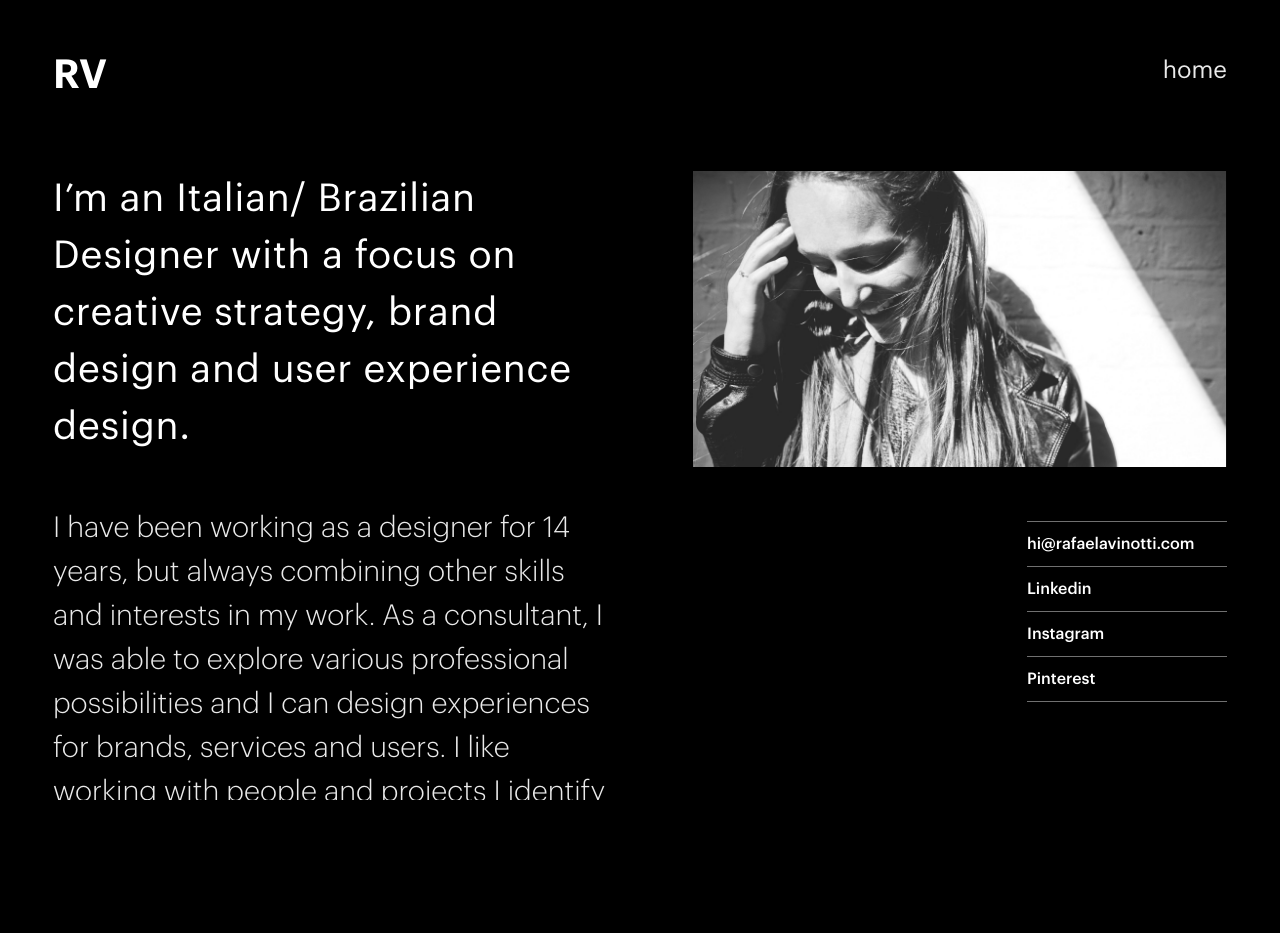
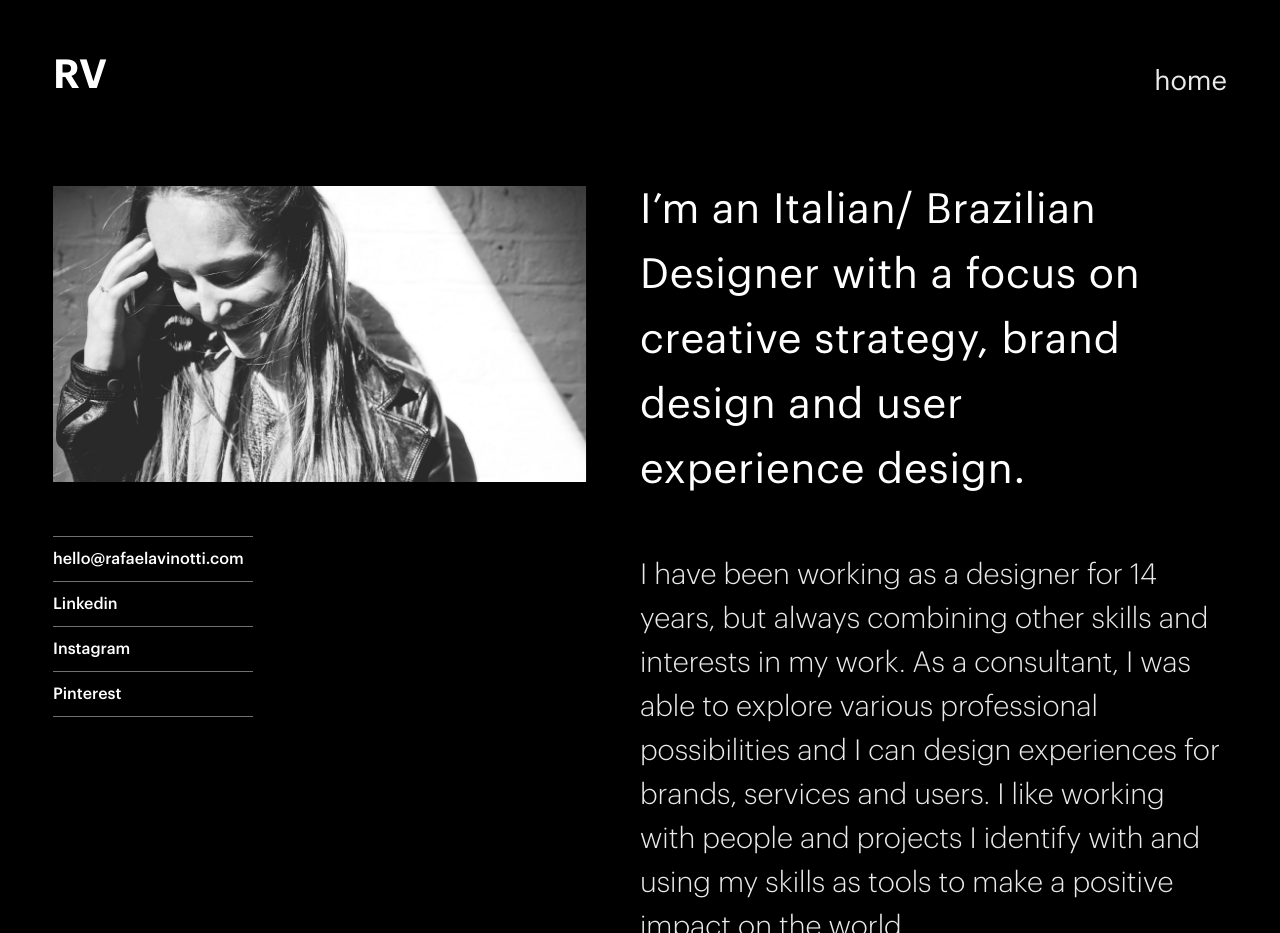
Before and after one commit to dvidotti/rafaela_coming_soon, a React (Create React App) app: page /about in a window 1280 px wide. Before the commit the page ends 800 px from the top, so only its background shows below. Built offline with nearby package versions, Linux system fonts and the light colour scheme.

Commit message:
Change columns in about page

```diff
--- a/src/components/About/About.css
+++ b/src/components/About/About.css
@@ -1,5 +1,18 @@
 .body-about {
   display: flex;
+}
+
+.nav-bar {
+  display: flex;
+  width: 100%;
+  justify-content: space-between;
+}
+.left-nav {
+  padding: 53px 0px 0px 53px;
+}
+
+.right-nav {
+  padding: 53px 53px 0px 0px;
 }
 
 .about-container {
@@ -10,14 +23,17 @@
 
 .right-container-about {
   width: 50%;
-  height: 100vh;
+  /* height: 100vh; */
 }
 
 .about-scroll-section {
-  padding: 53px;
-  padding-right: 30px;
+  padding: 53px 53px 53px 0px;
+  margin-top: -8px;
 }
 
+.bottom-right-desktop{
+  padding-right: 83px;
+}
 .right-inner-container-about {
   padding: 53px;
 }
@@ -32,7 +48,7 @@
 
 .list-outer-container {
   display: flex;
-  justify-content: flex-end;
+  justify-content: flex-start;
   padding-top: 50px;
 }
 
@@ -42,9 +58,9 @@
 
 .big-text {
   letter-spacing: 0.84px;
-  font-size: 2.4rem;
+  font-size: 2.6rem;
   font-weight: 350;
-  line-height: 57px;
+  line-height: 65px;
 }
 
 .links-rows {
@@ -76,6 +92,14 @@
   display: none;
 }
 
+.hide-on-desktop {
+  display: none;
+}
+
+.padTop10{
+  padding-top: 10px;
+}
+
 @media screen and (max-width: 600px) {
   .body-about{
     padding: 0px;
@@ -96,8 +120,16 @@
   }
 
   .right-inner-container-about {
-    padding: 16px;
-    padding-top: 0;
+    padding: 0px;
+    padding-top: 20px;
+  }
+
+  .left-nav {
+    padding: 53px 0px 0px 16px;
+  }
+
+  .bottom-right-desktop {
+    padding: 0px;
   }
 
   .big-text {
@@ -142,7 +174,11 @@
     padding-bottom: 30px;
   }
 
-  .list-outer-container {
-    padding-top: 10px;
+  .list-block {
+    padding-top: 20px;
+  }
+
+  .hide-on-desktop {
+    display: block;
   }
 }
--- a/src/components/About/About.js
+++ b/src/components/About/About.js
@@ -1,4 +1,4 @@
-import React from 'react';
+import React, {useState, useRef} from 'react';
 import {useHistory} from 'react-router-dom';
 
 import './About.css'
@@ -9,65 +9,38 @@ import ListWithTitle from './components/ListWithTitle/ListWithTitle'
 const About = (props) => {
   let history = useHistory()
 
+
   const sendToHome = () => {
     history.push('/')
   }
 
+
   return(
-     <main className="body-about">
-      <section className="about-container">
-        <div className="about-scroll-section">
-          <div className="width50">
-            <div className="logo nav-container mobile-version">
+    <React.Fragment>
+      <div className="nav-bar">
+        <div className="logo nav-container left-nav mobile-version">
           <span onClick={() => sendToHome()} className="nav-link white">RV</span>
           {/* <span onClick={() => sendToHome()} className="nav-link white">home</span> */}
         </div>
-            <div className="about-picture-container show-in-mobile paddingMob">
-              <img className="image-about" src='rafa_pic.png' alt="Rafaela Portrait"/>
-            </div>
-            <div className="bottom-space">
-              <span className="big-text">
-              I’m an Italian/ Brazilian Designer with a focus on creative strategy,
-              brand design and user experience design.
-              </span>
-            </div>
-            <div className="bottom-space">
-              <span className="medium-text">
-                I have been working as a designer for 14 years,
-                but always combining other skills and interests
-                in my work. As a consultant, I was able to
-                explore various professional possibilities and
-                I can design experiences for brands, services and users.
-                I like working with people and projects I identify
-                with and using my skills as tools to make a positive
-                impact on the world.
-              </span>
-            </div>
-            <div className="list-block">
-              {blockList.map((i, idx) =>
-                <ListWithTitle key={idx} block={i}/>
-              )}
+        <div className="nav-container right-nav hide-on-mobile">
+          <div onClick={() => sendToHome()} className="nav-link side-nav nav-container hide-on-mobile">
+            <span className="nav-link padTop10">home</span>
           </div>
         </div>
       </div>
-      </section>
-      <section className="right-container-about">
-        <div className="right-inner-container-about">
-          <div className="nav-container hide-on-mobile">
-            <div onClick={() => sendToHome()} className="nav-link side-nav nav-container hide-on-mobile">
-              <span className="nav-link">home</span>
-            </div>
-          </div>
+      <section className="body-about">
+        <section  className="right-container-about">
+          <div  className="right-inner-container-about">
             <div className="about-picture-container hide-on-mobile">
               <img className="image-about" src='rafa_pic.png' alt="Rafaela Portrait"/>
             </div>
-          <div className="list-outer-container">
+            <div className="list-outer-container hide-on-mobile">
               <div className="list-inner-container">
                 <div className="links-rows">
                   <a
                     href="mailto:hi@rafaelavinotti.com"
                     className="link">
-                  hi@rafaelavinotti.com
+                    hello@rafaelavinotti.com
                   </a>
                 </div>
                 <div className="links-rows">
@@ -100,7 +73,82 @@ const About = (props) => {
             </div>
           </div>
         </section>
-    </main>
+        <section className="about-container">
+          <div  className="about-scroll-section">
+            <div className="width50">
+              <div className="about-picture-container show-in-mobile paddingMob">
+                <img className="image-about" src='rafa_pic.png' alt="Rafaela Portrait"/>
+              </div>
+              <div className="bottom-space bottom-right-desktop">
+                <span className="big-text">
+                I’m an Italian/ Brazilian Designer with a focus on creative strategy,
+                brand design and user experience design.
+                </span>
+              </div>
+              <div className="bottom-space">
+                <span className="medium-text">
+                  I have been working as a designer for 14 years,
+                  but always combining other skills and interests
+                  in my work. As a consultant, I was able to
+                  explore various professional possibilities and
+                  I can design experiences for brands, services and users.
+                  I like working with people and projects I identify
+                  with and using my skills as tools to make a positive
+                  impact on the world.
+                </span>
+              </div>
+              <div className="list-block">
+                {blockList.map((i, idx) =>
+                  <ListWithTitle key={idx} block={i}/>
+                )}
+              </div>
+            </div>
+            <div  className="right-inner-container-about hide-on-desktop">
+            <div className="about-picture-container hide-on-mobile">
+              <img className="image-about" src='rafa_pic.png' alt="Rafaela Portrait"/>
+            </div>
+            <div className="list-outer-container show-on-mobile">
+              <div className="list-inner-container">
+                <div className="links-rows">
+                  <a
+                    href="mailto:hello@rafaelavinotti.com"
+                    className="link">
+                    hello@rafaelavinotti.com
+                  </a>
+                </div>
+                <div className="links-rows">
+                  <a
+                    target="_blank"
+                    href="https://www.linkedin.com/in/rafaelavinotti/?originalSubdomain=uk"
+                    className="link"
+                    >
+                    Linkedin
+                  </a>
+                </div>
+                <div className="links-rows">
+                  <a
+                    target="_blank"
+                    className="link"
+                    href="https://www.instagram.com/rafavinotti/"
+                    >
+                    Instagram
+                  </a>
+                </div>
+                <div className="links-rows-last">
+                  <a
+                    target="_blank"
+                    href="https://cz.pinterest.com/rafaelavinotti/"
+                    className="link"
+                    >Pinterest
+                  </a>
+                </div>
+              </div>
+            </div>
+          </div>
+          </div>
+        </section>
+      </section>
+    </React.Fragment>
   )
 }
 
--- a/src/components/Home/Home.css
+++ b/src/components/Home/Home.css
@@ -11,7 +11,7 @@
 .side-nav {
   display: flex;
   justify-content: flex-end;
-  font-size: 1.5rem;
+  font-size: 1.7rem;
   padding-top: 4px;
   font-weight: 350;
 }
@@ -67,6 +67,11 @@
   width: 90%;
 }
 
+/* .nav-container {
+  display: flex;
+  justify-content: space-between;
+} */
+
 @media screen and (max-width: 600px) {
   .huge-text {
     font-size: 3rem;
--- a/src/components/Home/Home.js
+++ b/src/components/Home/Home.js
@@ -20,14 +20,14 @@ const Home = (props) => {
             <span className="nav-link white">RV</span>
           </div>
           <div onClick={() => sendToAbout()} className="side-nav nav-container">
-            <span className="nav-link pad-mob">about me</span>
+            <span className="nav-link pad-mob padTop10">about me</span>
           </div>
         </section>
         <section className="width65">
           <h1 className="huge-text">Hi, I’m Rafaela Vinotti.<br></br> This website is in transition – and so am I.</h1>
         </section>
         <section className="width90">
-          <h3 className="medium-text">I’m a multidisciplinary designer based between London-UK and Sao Paulo-BR. I have been working as an independent professional with studios and clients on a wide range of projects and brands. A new website is coming, but if you are interested in my work, feel free to contact me =)</h3>
+          <h3 className="medium-text">I’m a multidisciplinary designer based between London and Sao Paulo. I have been working as an independent consultant with studios and clients on a wide range of projects and brands. A new website is coming, but if you are interested in my work, feel free to contact me =)</h3>
         </section>
       </div>
     </main>
```
Lines whose indentation alone changed are shown as unchanged.
